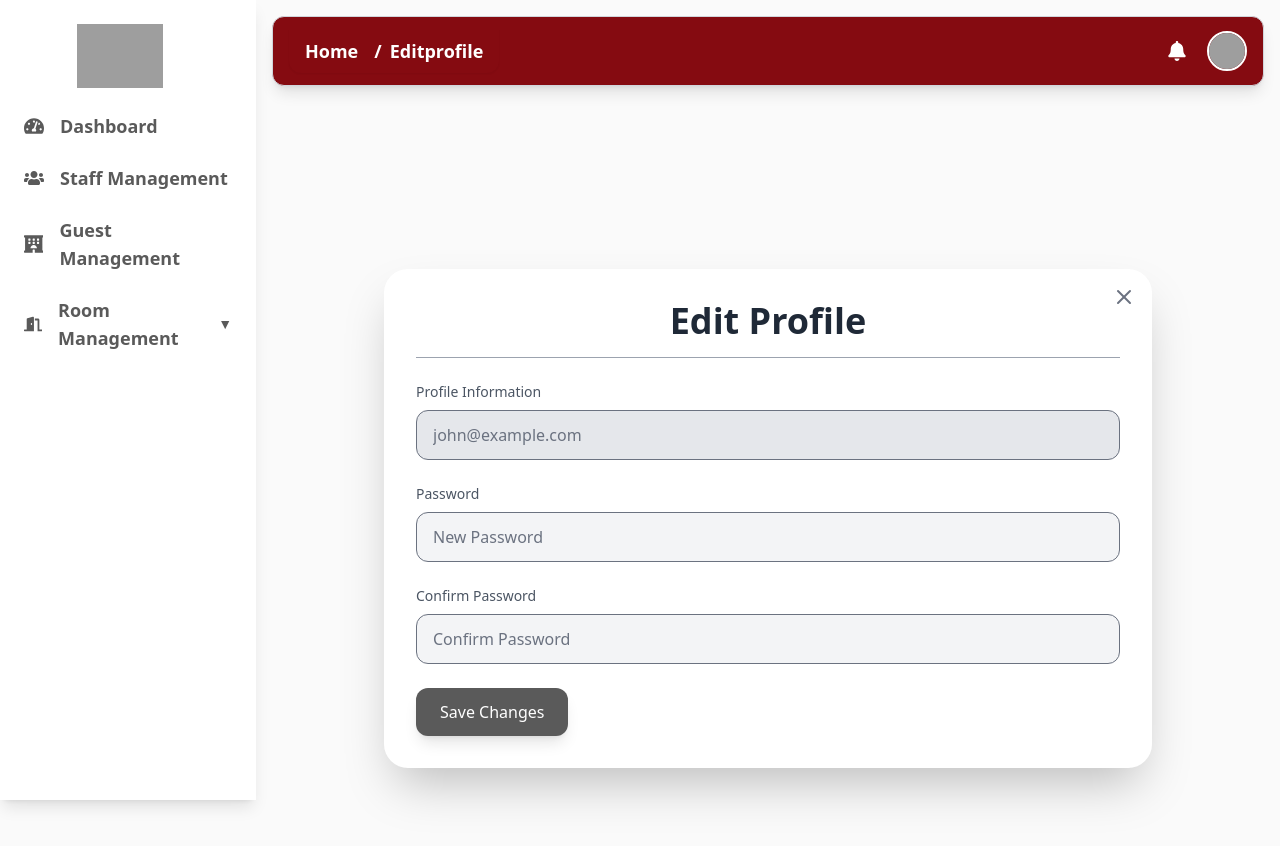
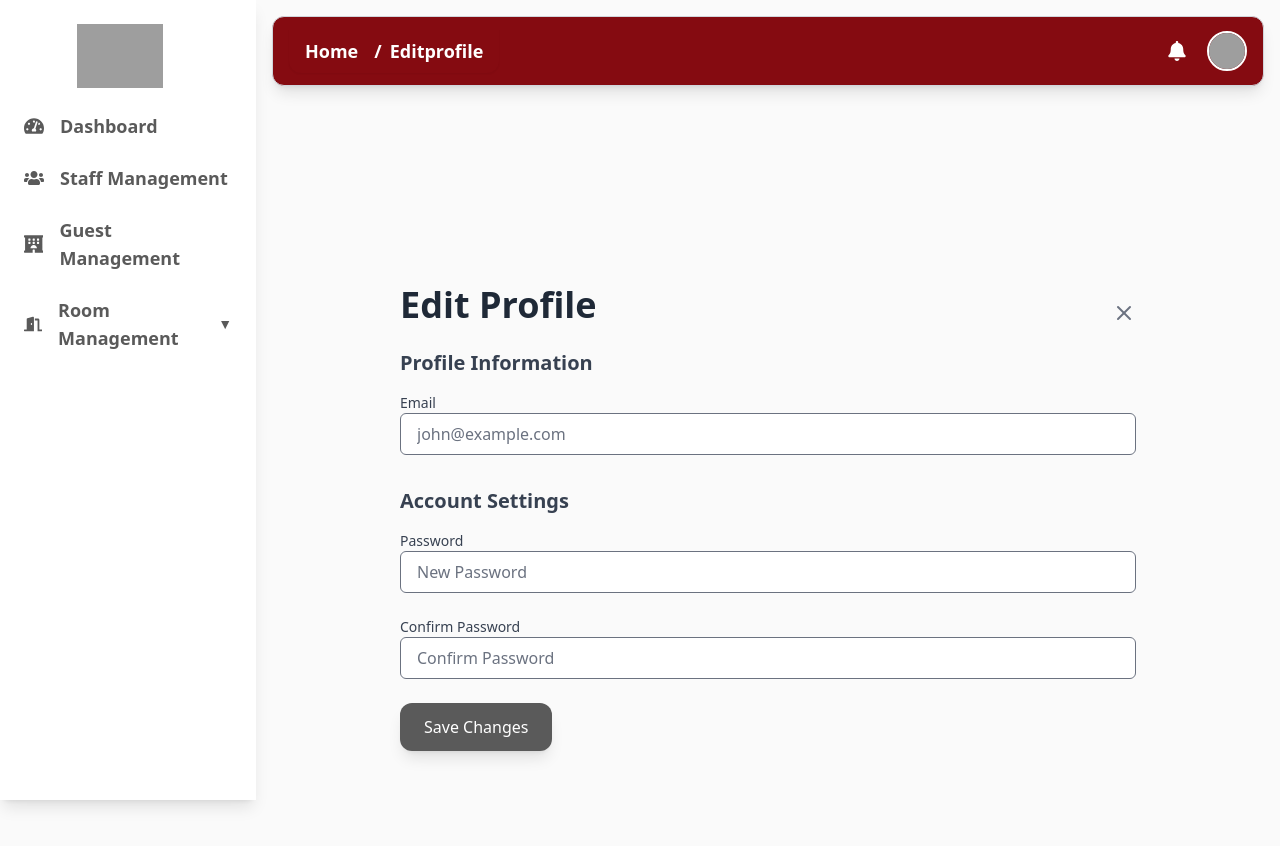
Before and after one commit to farihamustafa/Hotel-management, a React (Vite) app: page /editprofile in a window 1280 px wide. Shown: the top 846 px of the page. Built offline with nearby package versions, Linux system fonts and the light colour scheme; grey boxes are pictures that could not be loaded.

Commit message:
add search bar in forms

```diff
--- a/src/pages/EditProfile.jsx
+++ b/src/pages/EditProfile.jsx
@@ -21,12 +21,10 @@ function EditProfile() {
   }, [state]);
 
   const handleSave = (values) => {
-    // Handle form submission (e.g., save profile changes)
     console.log(values);
     navigate('/profile');
   };
 
-  // Yup validation schema
   const validationSchema = Yup.object({
     email: Yup.string().email('Invalid email address').required('Email is required'),
     password: Yup.string().min(6, 'Password must be at least 6 characters').required('Password is required'),
@@ -37,17 +35,16 @@ function EditProfile() {
 
   return (
     <div className="bg-slate-200 min-h-screen flex items-center justify-center px-4">
-      <div className="max-w-3xl w-full bg-white shadow-2xl rounded-3xl p-8 relative">
+      <div className="max-w-3xl w-full p-4 relative">
         <button
           onClick={() => navigate('/profile')}
-          className="absolute top-4 right-4 text-gray-500 hover:text-gray-800"
+          className="absolute top-8 right-4 text-gray-500 hover:text-gray-800"
         >
           <FiX className="h-6 w-6" aria-hidden="true" />
         </button>
 
-        <h1 className="text-4xl font-bold text-gray-800 mb-6 border-b pb-4 text-center border-gray-400">
-          Edit Profile
-        </h1>
+        {/* Heading */}
+        <h1 className="text-4xl font-bold text-gray-800 mb-6">Edit Profile</h1>
 
         <Formik
           initialValues={{
@@ -59,13 +56,16 @@ function EditProfile() {
           onSubmit={handleSave}
         >
           <Form>
-            {/* Email Field */}
-            <div className="mb-6">
-              <label className="block text-sm text-gray-600 mb-2">Profile Information</label>
+            {/* Profile Information */}
+            <div className="mb-8">
+              <h2 className="text-xl font-bold text-gray-700 mb-4">Profile Information</h2>
+              <div className="grid grid-cols-1 gap-6">
+                <div>
+                  <label className="block text-sm font-medium text-gray-700">Email</label>
                   <Field
                     type="email"
                     name="email"
-                className="w-full px-4 py-3 rounded-xl border bg-gray-200 focus:bg-white focus:border-blue-400 focus:outline-none transition"
+                    className="w-full px-4 py-2 rounded-md border focus:ring-2 focus:ring-blue-400 focus:outline-none"
                     placeholder="john@example.com"
                   />
                   <ErrorMessage
@@ -74,14 +74,19 @@ function EditProfile() {
                     className="text-red-500 text-sm mt-1"
                   />
                 </div>
+              </div>
+            </div>
 
-            {/* Password Field */}
-            <div className="mb-6">
-              <label className="block text-sm text-gray-600 mb-2">Password</label>
+            {/* Account Settings */}
+            <div>
+              <h2 className="text-xl font-bold text-gray-700 mb-4">Account Settings</h2>
+              <div className="grid grid-cols-1 gap-6">
+                <div>
+                  <label className="block text-sm font-medium text-gray-700">Password</label>
                   <Field
                     type="password"
                     name="password"
-                className="w-full px-4 py-3 rounded-xl border bg-gray-100 focus:bg-white focus:border-blue-400 focus:outline-none transition"
+                    className="w-full px-4 py-2 rounded-md border focus:ring-2 focus:ring-blue-400 focus:outline-none"
                     placeholder="New Password"
                   />
                   <ErrorMessage
@@ -90,14 +95,12 @@ function EditProfile() {
                     className="text-red-500 text-sm mt-1"
                   />
                 </div>
-
-            {/* Reset Password Field */}
-            <div className="mb-6">
-              <label className="block text-sm text-gray-600 mb-2">Confirm Password</label>
+                <div>
+                  <label className="block text-sm font-medium text-gray-700">Confirm Password</label>
                   <Field
                     type="password"
                     name="resetPassword"
-                className="w-full px-4 py-3 rounded-xl border bg-gray-100 focus:bg-white focus:border-blue-400 focus:outline-none transition"
+                    className="w-full px-4 py-2 rounded-md border focus:ring-2 focus:ring-blue-400 focus:outline-none"
                     placeholder="Confirm Password"
                   />
                   <ErrorMessage
@@ -106,8 +109,10 @@ function EditProfile() {
                     className="text-red-500 text-sm mt-1"
                   />
                 </div>
+              </div>
+            </div>
 
-            <div className="text-left">
+            <div className="mt-6 text-left">
               <button
                 type="submit"
                 className="px-6 py-3 rounded-xl bg-secondary text-white font-medium hover:bg-hoverbutton transition shadow-lg"
--- a/src/pages/Guestmanagement.jsx
+++ b/src/pages/Guestmanagement.jsx
@@ -27,6 +27,8 @@ function Guestmanagement() {
     },
   ]);
 
+  const [searchTerm, setSearchTerm] = useState('');
+
   const handleCreateNewGuest = () => {
     navigate('/createguest');
   };
@@ -40,19 +42,32 @@ function Guestmanagement() {
     setGuests(updatedGuests);
   };
 
+  // Filter guests based on the search term
+  const filteredGuests = guests.filter((guest) =>
+    guest.name.toLowerCase().includes(searchTerm.toLowerCase())
+  );
+
   return (
     <div className="p-6 bg-light min-h-screen">
-      <div className="mb-6">
-        <h1 className="text-3xl font-bold text-gray-800">Guest Management</h1>
-      </div>
 
-      <div className="mb-4">
+      <div className="mb-6 flex justify-between items-center">
+  <div>
     <button
       onClick={handleCreateNewGuest}
       className="px-6 py-3 bg-secondary text-white rounded-md hover:bg-hoverbutton transition duration-300"
     >
       + Create New Guest
     </button>
+  </div>
+  <div>
+    <input
+      type="text"
+      placeholder="Search guest..."
+      value={searchTerm}
+      onChange={(e) => setSearchTerm(e.target.value)}
+      className="px-4 py-2 border rounded-md w-64 focus:outline-none focus:ring-2 focus:ring-blue-400"
+    />
+  </div>
 </div>
 
       <div className="overflow-x-auto rounded-lg shadow-lg bg-white">
@@ -70,7 +85,7 @@ function Guestmanagement() {
             </tr>
           </thead>
           <tbody>
-            {guests.map((guest, index) => (
+            {filteredGuests.map((guest, index) => (
               <tr key={guest.id} className="border-b hover:bg-gray-100 transition">
                 <td className="px-6 py-4">{index + 1}</td>
                 <td className="px-6 py-4">{guest.name}</td>
--- a/src/pages/Roominventory.jsx
+++ b/src/pages/Roominventory.jsx
@@ -1,6 +1,7 @@
-import React from 'react';
+import React, { useState } from 'react';
 
 const RoomInventory = () => {
+  const [searchQuery, setSearchQuery] = useState('');
   const rooms = [
     {
       id: 1,
@@ -32,9 +33,26 @@ const RoomInventory = () => {
     },
   ];
 
+  const filteredRooms = rooms.filter((room) =>
+    Object.values(room).some((value) =>
+      value.toString().toLowerCase().includes(searchQuery.toLowerCase())
+    )
+  );
+
   return (
-    <div className="p-6 bg-light min-h-screen">
-      <h1 className="text-3xl font-bold text-gray-800 mb-6">Room Inventory</h1>
+    <div className="p-4 bg-light min-h-screen">
+      <h1 className="text-3xl font-bold text-gray-800 mb-2">Room Inventory</h1>
+
+      {/* Search Bar */}
+      <div className="flex justify-end mb-4">
+        <input
+          type="text"
+          placeholder="Search..."
+          value={searchQuery}
+          onChange={(e) => setSearchQuery(e.target.value)}
+          className="p-2 border rounded-md shadow-sm focus:ring-2 focus:ring-blue-400 focus:outline-none"
+        />
+      </div>
 
       <div className="overflow-x-auto rounded-lg shadow-lg bg-white">
         <table className="min-w-full text-sm text-left text-gray-800">
@@ -49,7 +67,7 @@ const RoomInventory = () => {
             </tr>
           </thead>
           <tbody>
-            {rooms.map((room) => (
+            {filteredRooms.map((room) => (
               <tr key={room.id} className="border-b hover:bg-gray-100 transition">
                 <td className="px-6 py-4">{room.id}</td>
                 <td className="px-6 py-4">{room.type}</td>
@@ -81,6 +99,13 @@ const RoomInventory = () => {
                 </td>
               </tr>
             ))}
+            {filteredRooms.length === 0 && (
+              <tr>
+                <td colSpan="6" className="px-6 py-4 text-center text-gray-500">
+                  No matching rooms found.
+                </td>
+              </tr>
+            )}
           </tbody>
         </table>
       </div>
--- a/src/pages/Staffmanagement.jsx
+++ b/src/pages/Staffmanagement.jsx
@@ -28,7 +28,21 @@ function Staffmanagement() {
       cnic: '98765-4321098-7',
       status: 'Inactive',
     },
+    {
+      id: 2,
+      serialNo: 2,
+      name: 'Fariha Mustafa',
+      email: 'fariha@example.com',
+      role: 'Admin',
+      phone: '987-654-3210',
+      address: '456 Elm St',
+      cnic: '98765-4321098-7',
+      status: 'active',
+    },
+
   ]);
+
+  const [searchTerm, setSearchTerm] = useState('');
 
   const handleCreateNewStaff = () => {
     navigate('/createstaff');
@@ -43,13 +57,14 @@ function Staffmanagement() {
     setStaffList(updatedList);
   };
 
+  const filteredStaff = staffList.filter((staff) =>
+    staff.name.toLowerCase().includes(searchTerm.toLowerCase())
+  );
+
   return (
     <div className="p-6 bg-light min-h-screen">
-      <div className="mb-6">
-        <h1 className="text-3xl font-bold text-gray-800">Staff Management</h1>
-      </div>
-
-      <div className="mb-4">
+      <div className="mb-6 flex justify-between items-center">
+  <div>
     <button
       onClick={handleCreateNewStaff}
       className="px-6 py-3 bg-secondary text-white rounded-md hover:bg-hoverbutton transition duration-300"
@@ -57,6 +72,17 @@ function Staffmanagement() {
       + Create New Staff
     </button>
   </div>
+  <div>
+    <input
+      type="text"
+      placeholder="Search guest..."
+      value={searchTerm}
+      onChange={(e) => setSearchTerm(e.target.value)}
+      className="px-4 py-2 border rounded-md w-64 focus:outline-none focus:ring-2 focus:ring-blue-400"
+    />
+  </div>
+</div>
+
 
       <div className="overflow-x-auto rounded-lg shadow-lg bg-white">
         <table className="min-w-full text-sm text-left text-gray-800">
@@ -74,7 +100,7 @@ function Staffmanagement() {
             </tr>
           </thead>
           <tbody>
-            {staffList.map((staff) => (
+            {filteredStaff.map((staff) => (
               <tr key={staff.id} className="border-b hover:bg-gray-100 transition">
                 <td className="px-6 py-4">{staff.serialNo}</td>
                 <td className="px-6 py-4">{staff.name}</td>
```
Also changed, not shown: src/pages/Newbooking.jsx (+20 -11 lines). Lines whose indentation alone changed are shown as unchanged.
